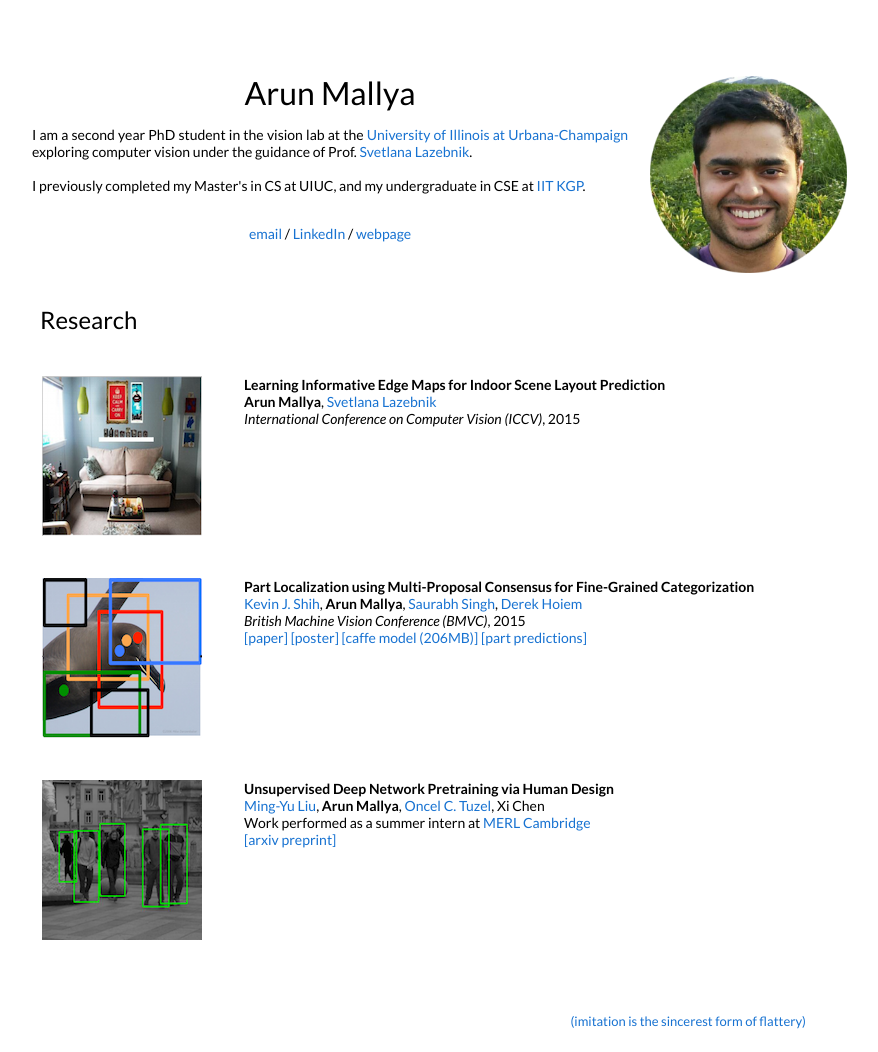
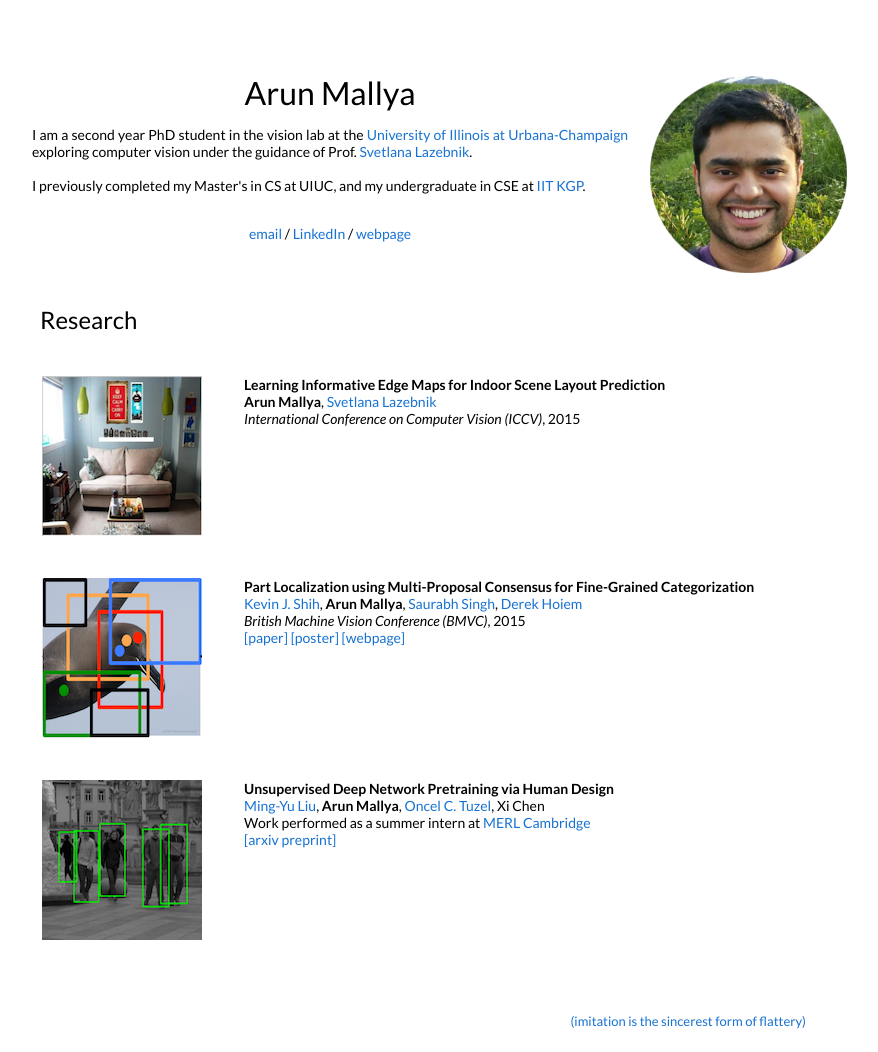
Before and after one commit to arunmallya/arunmallya.github.io, a plain HTML site: page index.html in a window 1280 px wide. Shown: the whole page, without its empty margins (217-1095 px from the left). Drawn offline with Linux system fonts and the light colour scheme.

Commit message:
add webpage BMVC

```diff
--- a/index.html
+++ b/index.html
@@ -109,7 +109,11 @@
                   <b>Part Localization using Multi-Proposal Consensus for Fine-Grained Categorization</b><br>
                   <a href="http://web.engr.illinois.edu/~kjshih2/index.html">Kevin J. Shih</a>, <strong>Arun Mallya</strong>, <a href="http://www.saurabhsingh.info/">Saurabh Singh</a>, <a href="http://dhoiem.cs.illinois.edu/">Derek Hoiem</a><br>
                   <i>British Machine Vision Conference (BMVC)</i>, 2015 <br>
-                  <a href="http://bmvc2015.swansea.ac.uk/proceedings/papers/paper128/index.html">[paper]</a> <a href="files/BMVC_15_Poster.pdf">[poster]</a> <a href="http://vision.cs.illinois.edu/downloads/BMVC15/alexnet_vis_and_loc_BMVC15.tar.gz">[caffe model (206MB)]</a> <a href="http://vision.cs.illinois.edu/downloads/BMVC15/part_predictions_BMVC15.tar.gz">[part predictions]</a>
+                  <a href="http://bmvc2015.swansea.ac.uk/proceedings/papers/paper128/index.html">[paper]</a>
+                  <a href="files/BMVC_15_Poster.pdf">[poster]</a>
+                  <a href="http://vision.cs.illinois.edu/keypoint_consensus/">[webpage]</a>
+
+                  <!--<a href="http://vision.cs.illinois.edu/downloads/BMVC15/alexnet_vis_and_loc_BMVC15.tar.gz">[caffe model (206MB)]</a> <a href="http://vision.cs.illinois.edu/downloads/BMVC15/part_predictions_BMVC15.tar.gz">[CUB part predictions]</a>-->
       		      </p>
       	      </td>
       	    </tr>
```
